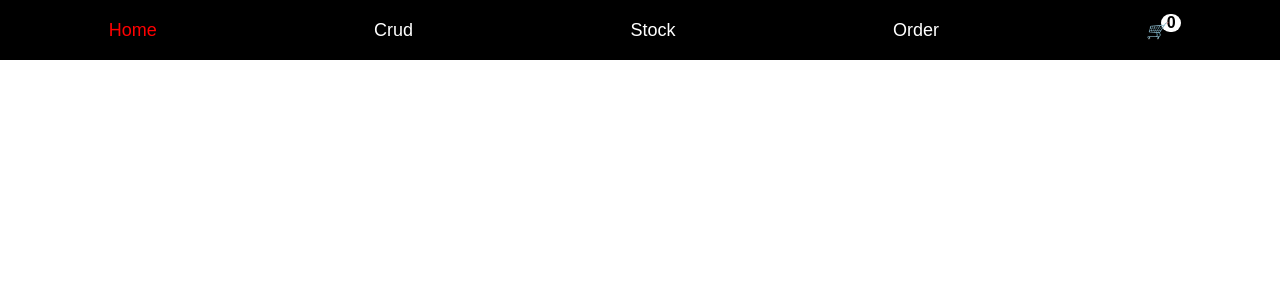
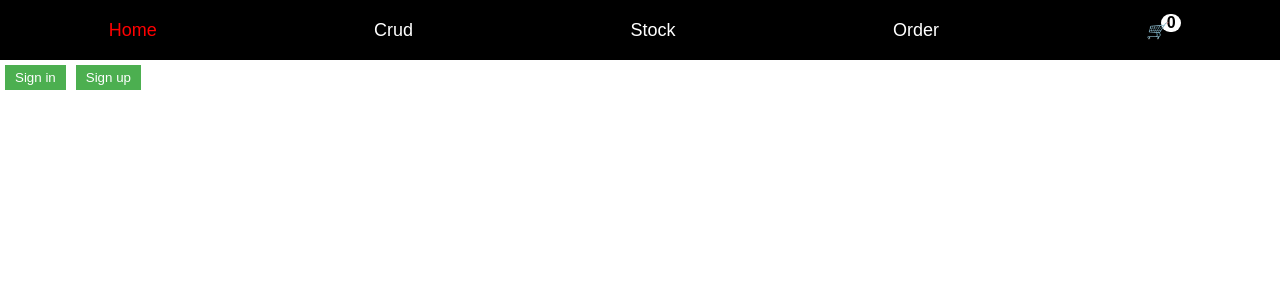
Before and after one commit to semoleg1986/client, a React (Vite) app: page / in a window 1280 px wide. Shown: the top 300 px of the page. Built offline with nearby package versions, Linux system fonts and the light colour scheme.

Commit message:
feat: update home
add sign in/up buttons

```diff
--- a/src/pages/Home/index.tsx
+++ b/src/pages/Home/index.tsx
@@ -1,9 +1,11 @@
 import React from 'react'
+import { Button } from '../../components/Form/Form.styled'
 
 const Home = () => {
   return (
     <div>
-
+      <Button>Sign in</Button>
+      <Button>Sign up</Button>
     </div>
   )
 }
```
